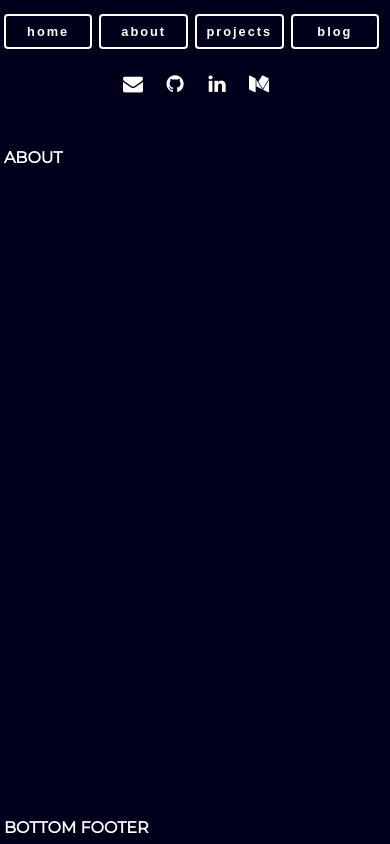
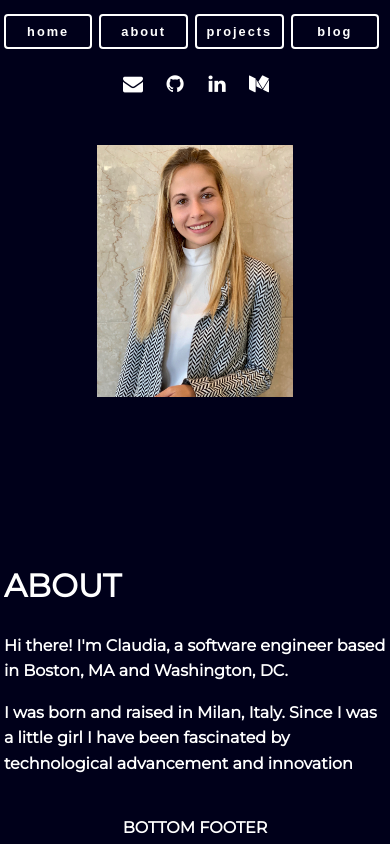
Before and after one commit to ClaFiore/ClaFiore.github.io, a React (Create React App) app: page / in a window 390 px wide. Both pictures are taken after a click on the button "about". Built offline with nearby package versions, Linux system fonts and the light colour scheme.

Commit message:
about page with responsive design

```diff
--- a/src/comps/About.js
+++ b/src/comps/About.js
@@ -1,9 +1,30 @@
 import React from 'react'
+import './about.css'
+import cla from '../images/cla.jpeg'
 
 const About = (props) => {
     return(
-        <div>
-            ABOUT
+        <div id='about'>
+
+            <div id='innerAbout'>
+
+                <div id='claimgDiv'>
+                    <img src={cla} id='claImg'/>
+                </div>
+                <div id='contentAboutDiv'>
+                    <h1>ABOUT</h1>
+                    <p>Hi there! I'm Claudia, a software engineer based in Boston, MA and Washington, DC.</p>
+                    <p>I was born and raised in Milan, Italy. Since I was a little girl I have been fascinated by technological advancement
+                    and innovation and I grew a desire of, one day, being a part of it. </p>
+                    <p>Today, a few years and 3 degrees later, I'm proud to be a Software Engineer, and a Flatiron School graduate.
+                    </p>
+                </div>
+
+            </div>
+
+            <div id='facts'>
+                FACTS
+            </div>
         </div>
     )
 }
--- a/src/comps/Home.js
+++ b/src/comps/Home.js
@@ -5,7 +5,8 @@ const Home = (props) => {
     return(
         <div id='home'>
                 <h1 id='claudiaborghini'>CLAUDIA BORGHINI</h1>
-                <p className='text'>I'm a passionate software engineer, specialized in building websites, applications, and everything in between.</p>
+                <p className='text'>I'm a passionate software engineer, specialized in building web applications <br></br> with Ruby, Rails, Javascript and React</p>
+                {/* <p className='text'>I'm a passionate software engineer, specialized in building websites, applications, and everything in between.</p> */}
         </div>
     )
 }
--- /dev/null
+++ b/src/comps/about.css
@@ -0,0 +1,47 @@
+#about{
+    display: flex;
+    flex-direction: column;
+    justify-content: space-between;
+    align-items: center;
+    height: 100%;
+    overflow: auto;
+    /* border: 3px solid blue; */
+}
+
+#innerAbout{
+    display: flex;
+    justify-content: center;
+    align-items: center;
+    /* background-color: red; */
+}
+
+#contentAboutDiv{
+    flex-basis: 70%;
+  }
+
+
+  #claimgDiv{
+    flex-basis: 25%;
+    text-align: center;
+    /* overflow: hidden; */
+  }
+
+  #claImg{
+      max-width:80%;
+      max-height:80%;
+      vertical-align: middle;
+  }
+
+  #facts{
+      width: 100%;
+      border: 1px white solid;
+      /* background-color: white; */
+  }
+
+@media only screen and (max-width: 600px) {
+    #innerAbout{
+        top: 10%;
+        flex-direction: column;
+        align-items: center;
+    }
+}
--- a/src/comps/first.css
+++ b/src/comps/first.css
@@ -10,4 +10,5 @@ body{
     flex-direction: column;
     justify-content: space-between;
     height: 100vh;
+    overflow: auto;
 }
--- a/src/comps/footer.css
+++ b/src/comps/footer.css
@@ -1,4 +1,5 @@
 #footer{
     height: auto;
     padding: 1%;
+    text-align: center;
 }
--- a/src/comps/home.css
+++ b/src/comps/home.css
@@ -1,12 +1,12 @@
 #home{
     display: flex;
     flex-direction: column;
-    justify-content: space-evenly;
+    justify-content: space-around;
     align-items: center;
+    overflow: auto;
 }
 
 #claudiaborghini{
-
     font-size: 600%;
     font-weight: 700;
     overflow-wrap: normal;
--- a/src/comps/main.css
+++ b/src/comps/main.css
@@ -1,6 +1,7 @@
 #main{
     display: block;
     height: 75%;
-    /* border: 3px white solid; */
+    /* border: 3px green solid; */
     padding: 1%;
+    /* overflow: auto; */
 }
```
